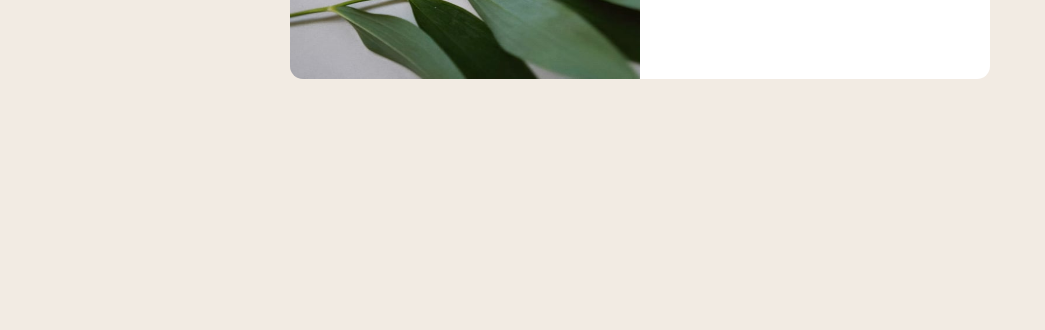
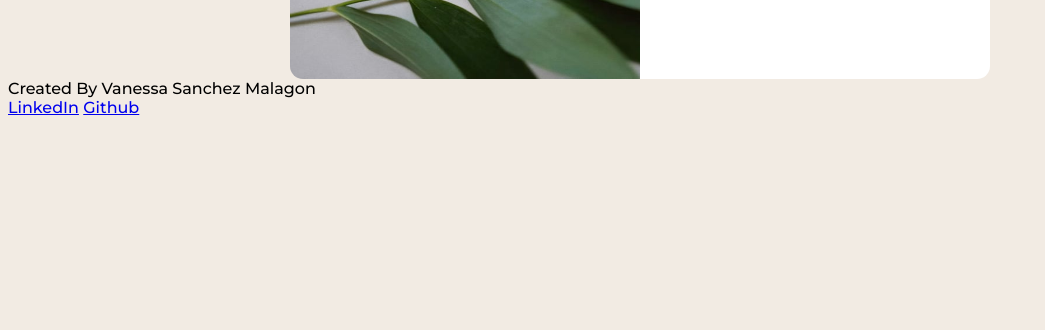
Before and after one commit to VanessaSanchez11/FrontendMentorProjects, a plain HTML site: page Newbie/ProductPreviewCard/index.html in a window 1280 px wide. Shown: the part 470-800 px from the top of the page, without its empty margins (0-1045 px from the left). Drawn offline with Linux system fonts and the light colour scheme.

Commit message:
adding social networks

```diff
--- a/Newbie/ProductPreviewCard/index.html
+++ b/Newbie/ProductPreviewCard/index.html
@@ -32,5 +32,11 @@
         </div>
       </div>
     </div>
+    <footer>
+      Created By Vanessa Sanchez Malagon
+      <br>
+      <a href="https://www.linkedin.com/in/vanessa-sanchez-malagon-7730591a5/" target="_blank">LinkedIn</a>
+      <a href="https://github.com/VanessaSanchez11" target="_blank">Github</a>
+    </footer>
   </body>
 </html>
--- a/Newbie/ProductPreviewCard/styles.css
+++ b/Newbie/ProductPreviewCard/styles.css
@@ -6,6 +6,7 @@
 }
 * {
   box-sizing: border-box;
+  font-family: var(--main-typography);
 }
 body {
   background-color: #f2ebe3;
@@ -15,6 +16,7 @@ body {
   justify-content: center;
   align-items: center;
   border-radius: 50px;
+  height: 100%;
 }
 .card {
   margin-top: 8%;
@@ -92,12 +94,19 @@ p {
 .add-button:hover {
   background-color: #1a4d3a;
 }
+
+footer{
+  width: 100%;
+  display: block;
+}
+
 /* -- Responsive -- */
 
 @media only screen and (max-width: 671px) {
     .card {
       width: 100%;
       display: inline-block;
+      height: 100%;
     }
     .card img {
       width: 100%;
```
Also changed, not shown: 1 other file.
